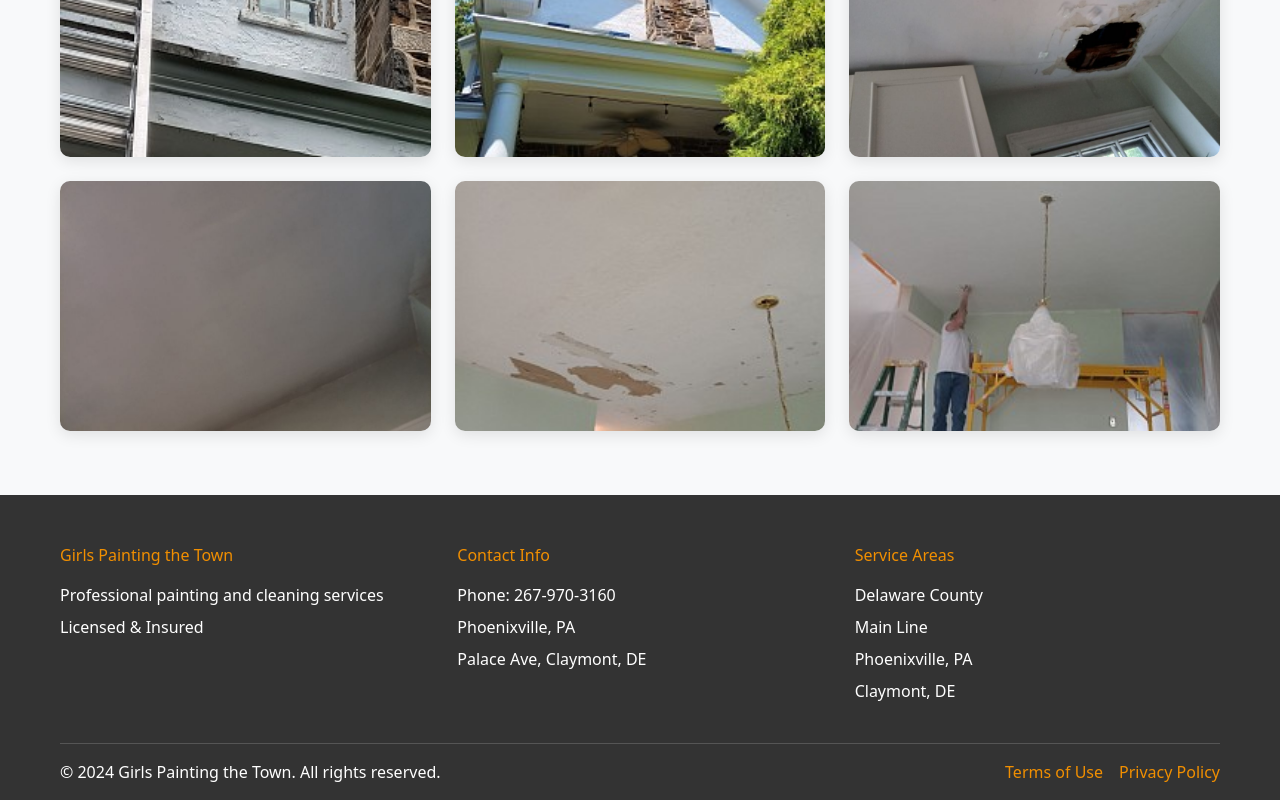
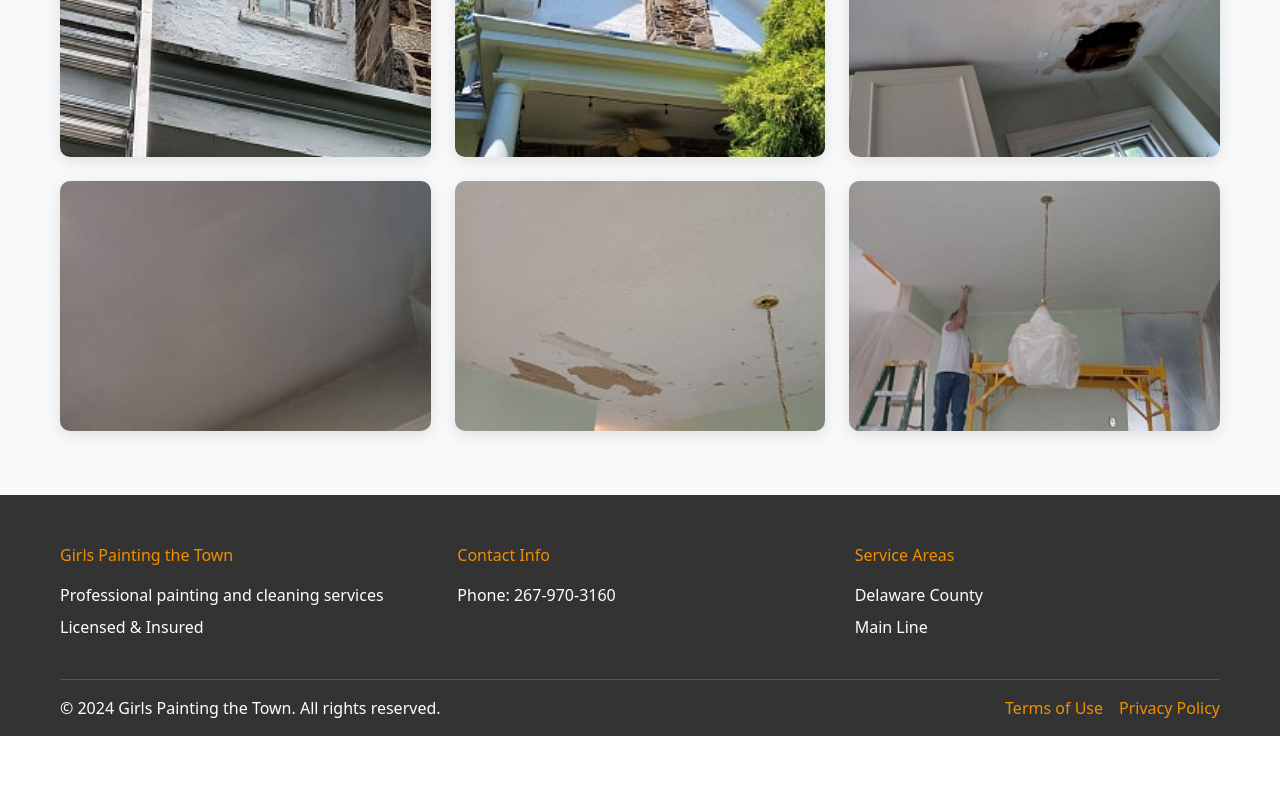
Before and after one commit to foxmig/Girls-Painting-the-Town, a React (Vite) app: page / in a window 1280 px wide. Shown: the part 2153-2953 px from the top of the page. After the commit the page ends 2889 px from the top, so only its background shows below. Built offline with nearby package versions, Linux system fonts and the light colour scheme.

Commit message:
Remove Phoenixville PA and Claymont DE from service areas

```diff
--- a/src/App.jsx
+++ b/src/App.jsx
@@ -383,16 +383,12 @@ function Footer() {
           <div className="footer-section">
             <h4>Contact Info</h4>
             <p>Phone: 267-970-3160</p>
-            <p>Phoenixville, PA</p>
-            <p>Palace Ave, Claymont, DE</p>
           </div>
 
           <div className="footer-section">
             <h4>Service Areas</h4>
             <p>Delaware County</p>
             <p>Main Line</p>
-            <p>Phoenixville, PA</p>
-            <p>Claymont, DE</p>
           </div>
         </div>
 
```
Also changed, not shown: 2 other files (tests, documents, lock files or other folders).
